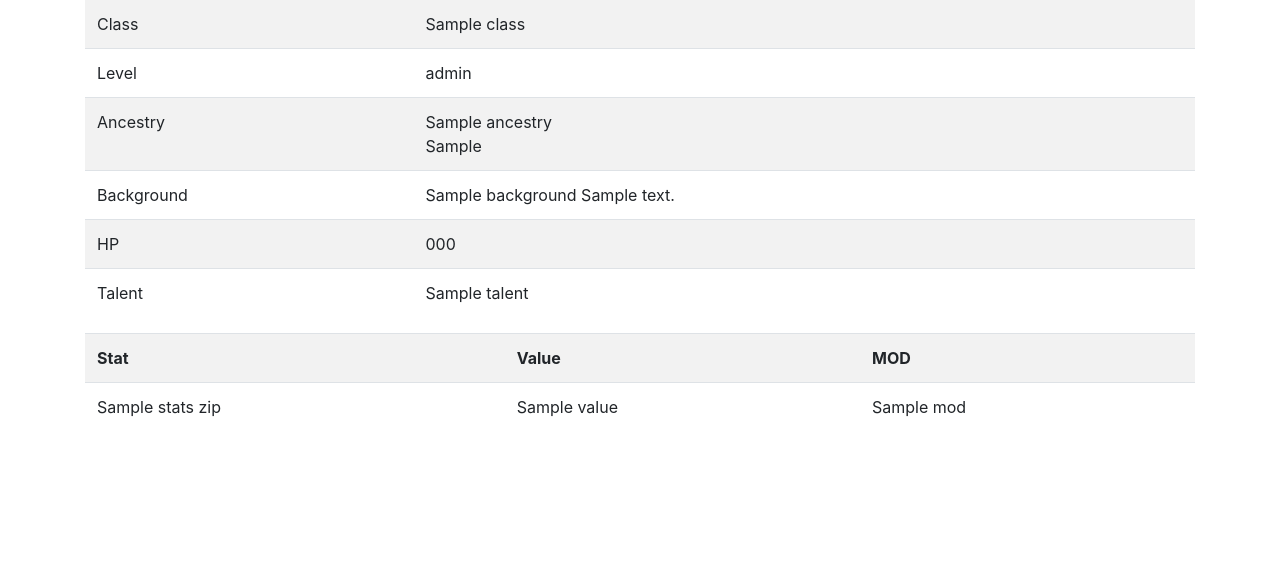
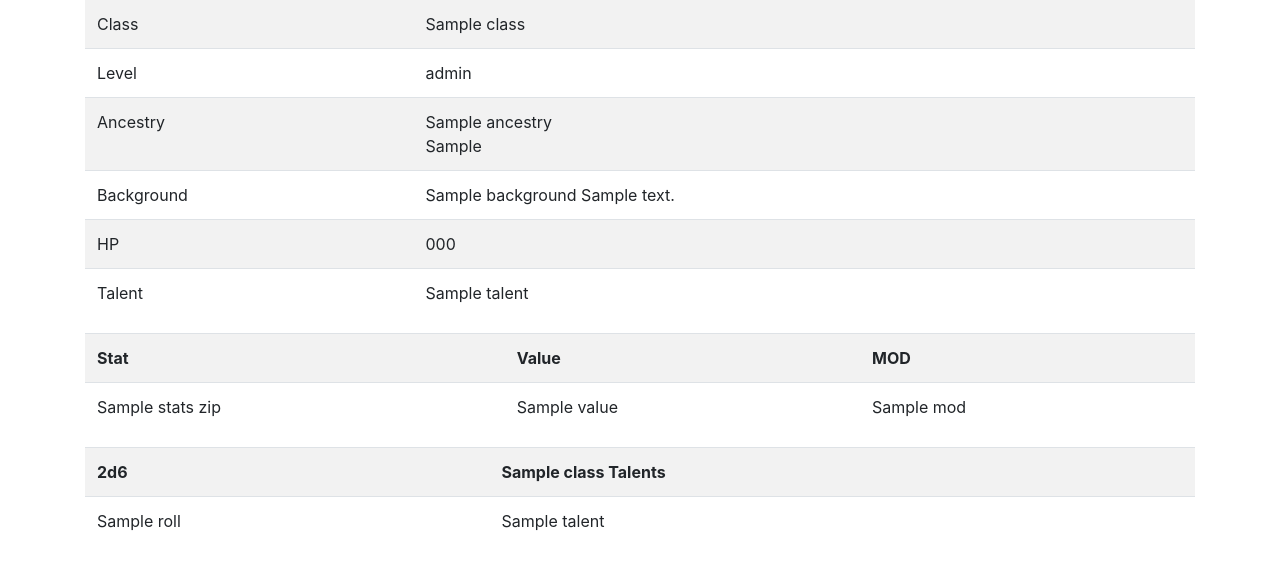
Before and after one commit to philippe-lemaire/shadowdark, a Django app: template generators/templates/generators/display_character.html in a window 1280 px wide. Shown: the part 81-651 px from the top of the page. Run offline with Django 4.2, Linux system fonts and the light colour scheme; the template is opened without the code that fills it: most values are stand-ins (such as "Sample title", 1, 10 or a date in 2020); some libraries are stand-ins or nearby versions.

Commit message:
added class talents to the view and template

```diff
--- a/generators/templates/generators/display_character.html
+++ b/generators/templates/generators/display_character.html
@@ -28,7 +28,7 @@ Character detail
     </tr>
 
     <tr>
-        <td>Talent</td>
+        {% if character.ancestry == 'Human' %}<td>Talents</td>{% else%}<td>Talent</td> {% endif %}
         <td>{{character.talent|safe}}</td>
     </tr>
 </table>
@@ -49,5 +49,16 @@ Character detail
 
 </table>
 
-
+<table class="table table-striped">
+    <tr>
+        <th>2d6</th>
+        <th>{{character.class_}} Talents</th>
+    </tr>
+    {% for roll, talent in talents.items %}
+    <tr>
+        <td>{{roll}}</td>
+        <td>{{talent}}</td>
+    </tr>
+    {% endfor %}
+</table>
 {% endblock %}
```
Also changed, not shown: generators/views.py (+4 -4 lines).
